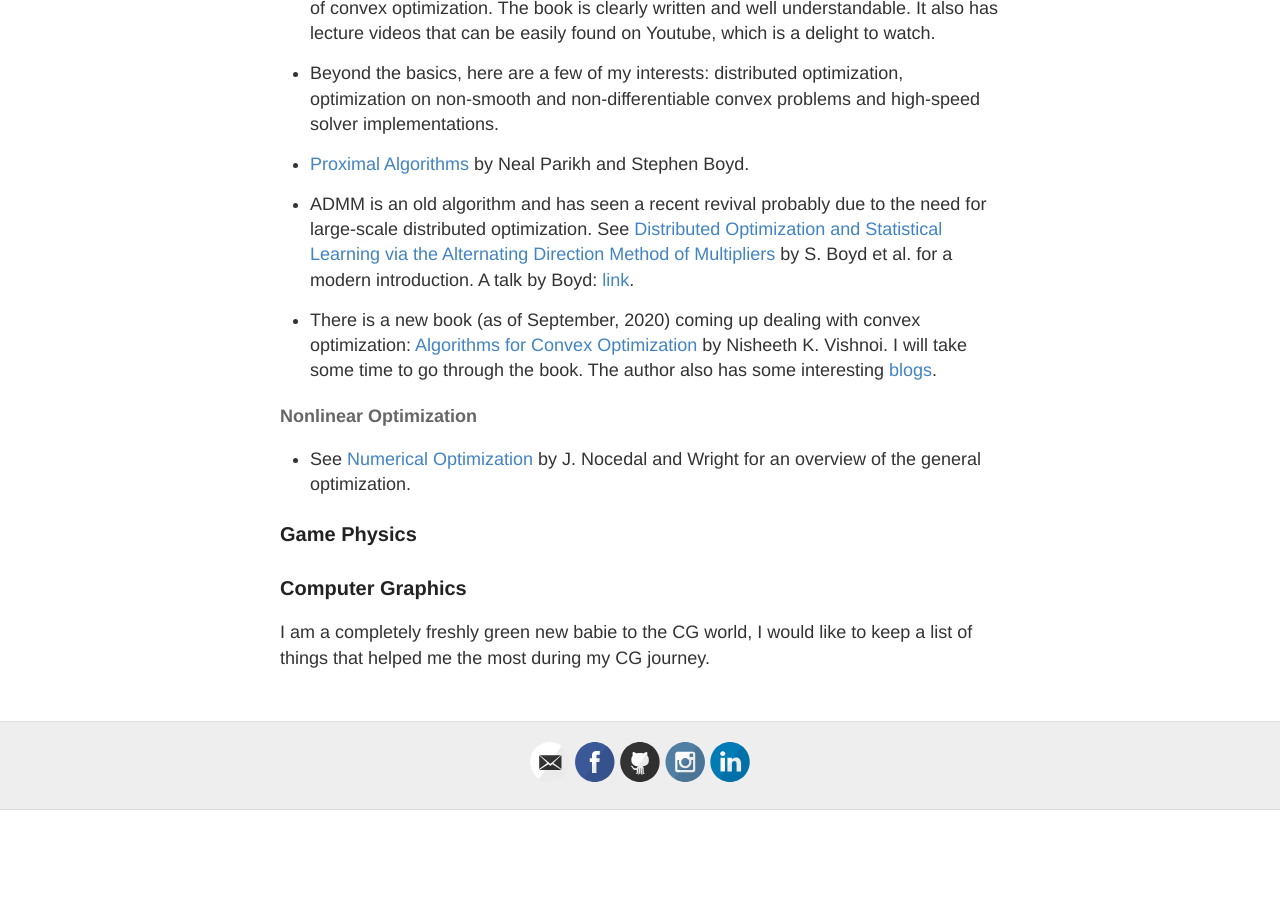
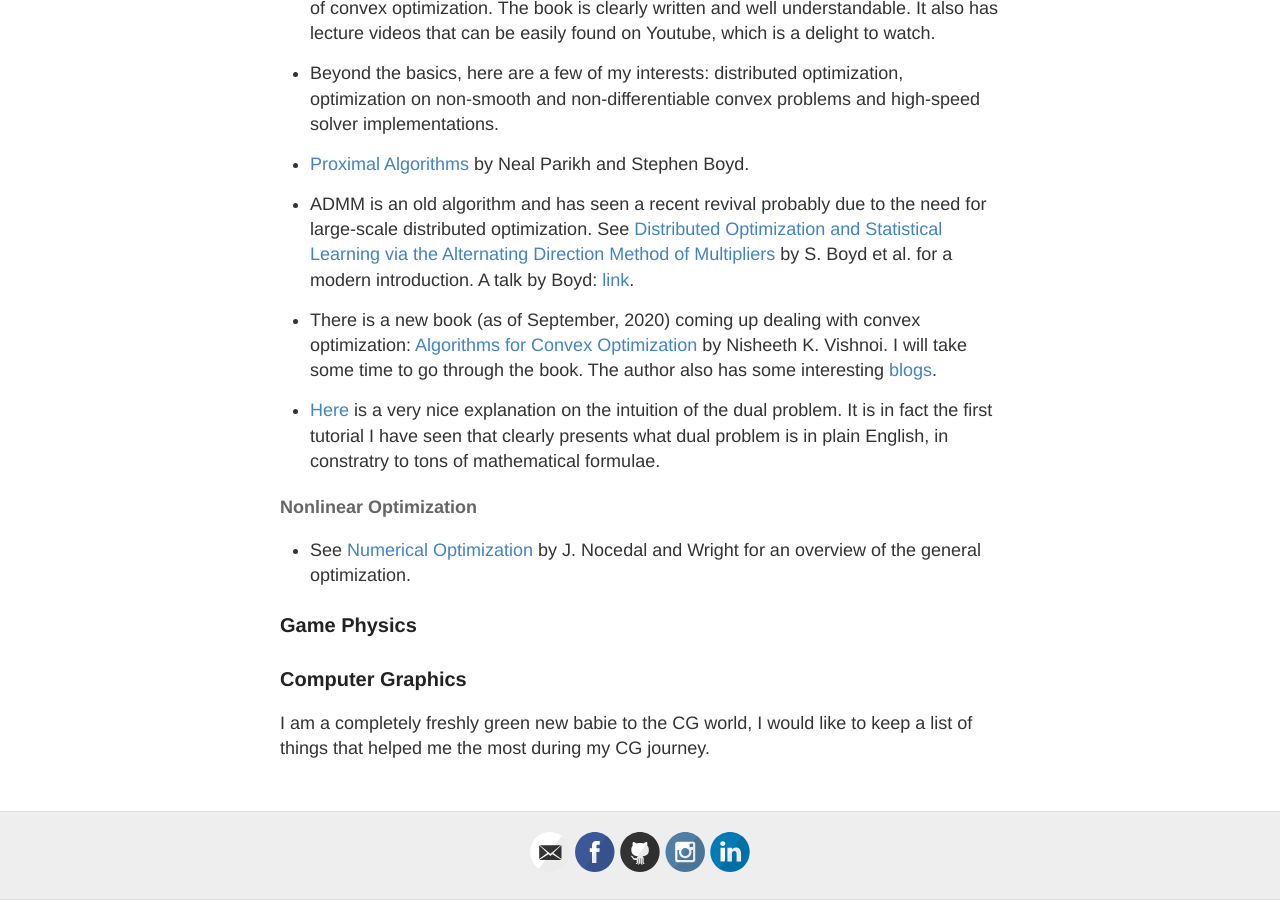
Before and after one commit to OxDuke/oxduke.github.io, a Jekyll site: the page built from tutorials.md, in a window 1280 px wide and 900 px high, scrolled down 2179 px. Built offline with Jekyll 4.4.1, drawn with Linux system fonts in a browser that asks for light colours; before the commit the page ends 2989 px from its top, so only the background shows below that.

Commit message:
Dual problem explanation.

```diff
--- a/tutorials.md
+++ b/tutorials.md
@@ -92,6 +92,8 @@ Here I would like to keep a list of references not directly related to Robotics
 
 - There is a new book (as of September, 2020) coming up dealing with convex optimization: [Algorithms for Convex Optimization](https://convex-optimization.github.io/) by Nisheeth K. Vishnoi. I will take some time to go through the book. The author also has some interesting [blogs](https://nisheethvishnoi.wordpress.com/).
 
+- [Here](https://math.stackexchange.com/questions/223235/please-explain-the-intuition-behind-the-dual-problem-in-optimization) is a very nice explanation on the intuition of the dual problem. It is in fact the first tutorial I have seen that clearly presents what dual problem is in plain English, in constratry to tons of mathematical formulae.
+
 #### Nonlinear Optimization
 
 - See [Numerical Optimization](https://www.amazon.com/Numerical-Optimization-Operations-Financial-Engineering/dp/0387303030/ref=sr_1_1?keywords=numerical+optimization&qid=1555876008&s=gateway&sr=8-1) by J. Nocedal and Wright for an overview of the general optimization.
```
